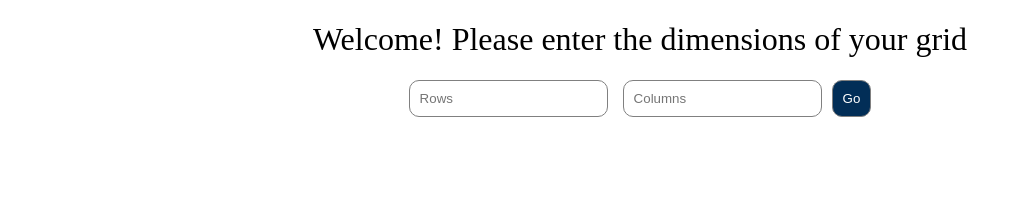
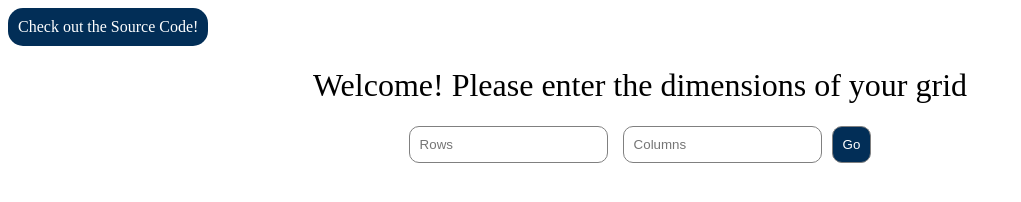
Before and after one commit to Vividh25/Drawing-Board, a plain HTML site: page index.html in a window 1280 px wide. Shown: the whole page, without its empty margins (0-1021 px from the left). Drawn offline with Linux system fonts and the light colour scheme.

Commit message:
added src code link

```diff
--- a/index.html
+++ b/index.html
@@ -8,9 +8,9 @@
     <link rel="stylesheet" href="styles.css" />
   </head>
   <body>
-    <!-- <a href="https://github.com/Vividh25/Vividh25.github.io"
+    <a href="https://github.com/Vividh25/Vividh25.github.io"
       >Check out the Source Code!</a
-    > -->
+    >
     <h1 id="heading">Welcome! Please enter the dimensions of your grid</h1>
     <div id="gridInput">
       <input class="input" id="row_input" type="number" placeholder="Rows" />
```
